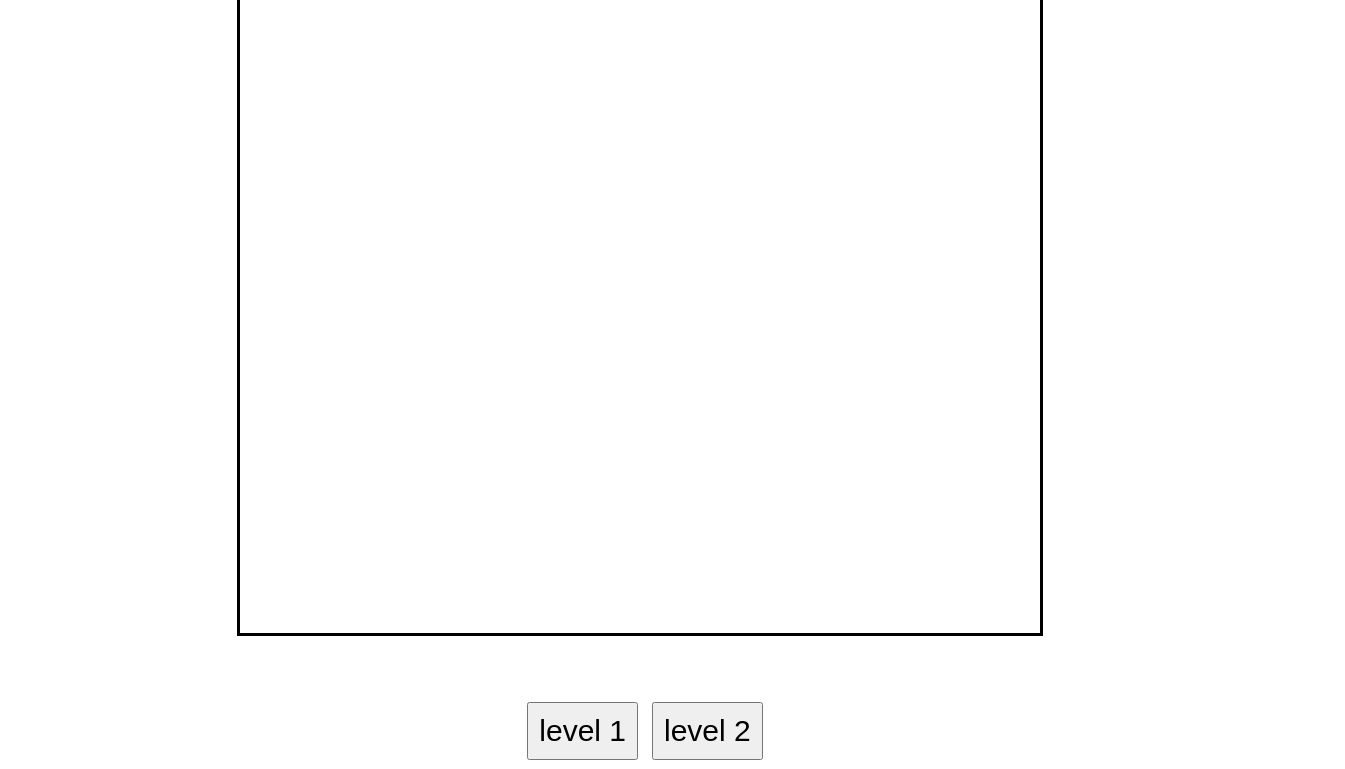
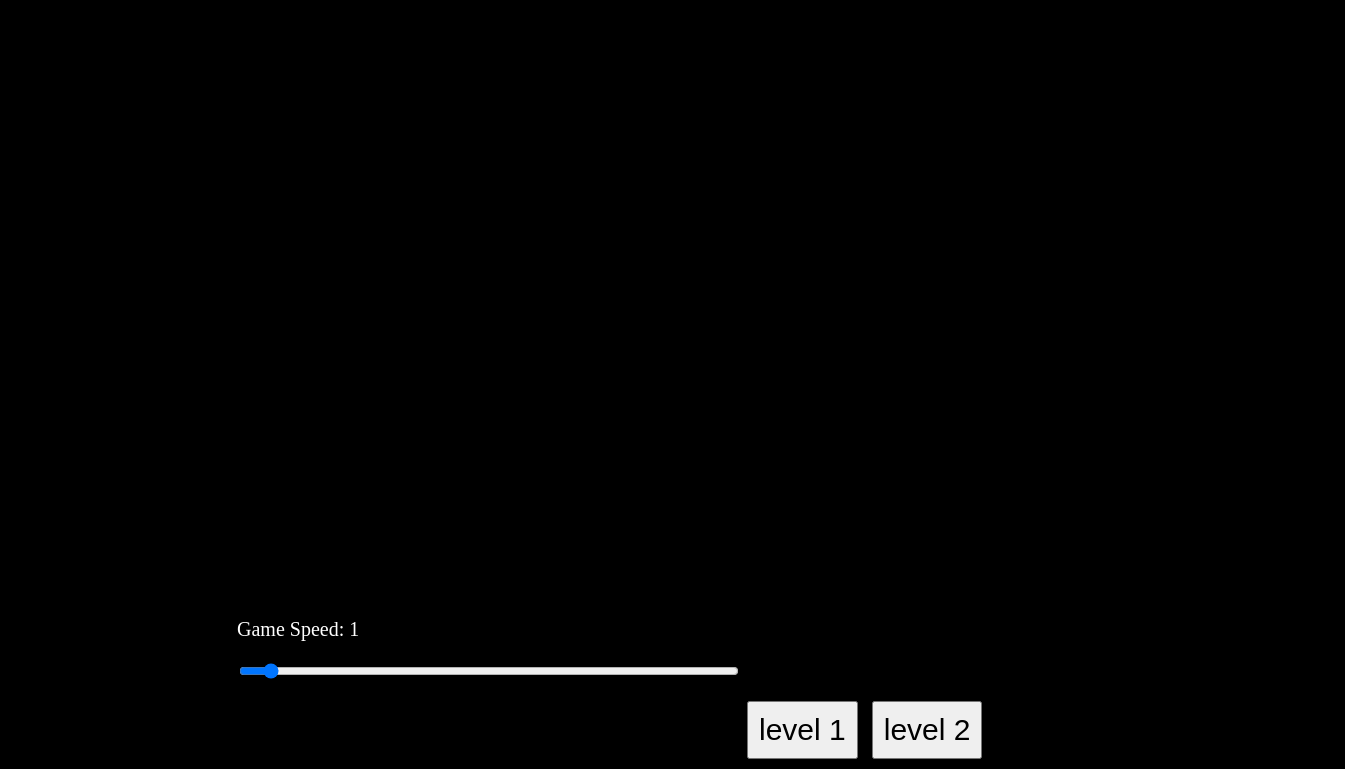
Before and after one commit to Florin12er/game-2, a plain HTML site: page index.html in a window 1280 px wide. Shown: the part 93-862 px from the top of the page, 1345 px wide, since content can reach past the window. Drawn offline with Linux system fonts and the light colour scheme.

Commit message:
add an button to change gamespeed and clean up the js code

```diff
--- a/app.js
+++ b/app.js
@@ -4,10 +4,14 @@ const ctx = canvas.getContext("2d");
 const CANVAS_WIDTH = (canvas.width = 800);
 let CANVAS_HEIGHT = (canvas.height = 700);
 
+let gameSpeed = 1;
 const levelOne = document.getElementById("level-one");
 const levelTwo = document.getElementById("level-two");
 
-let gameSpeed = 1;
+const slider = document.getElementById("slider");
+slider.value = gameSpeed;
+const showGameSpeed = document.getElementById("showGameSpeed");
+showGameSpeed.innerHTML = gameSpeed;
 
 // first background image
 
@@ -51,21 +55,24 @@ class Layer {
     this.y = 0;
     this.width = 2400;
     this.height = 700;
-    this.x2 = this.width;
     this.image = image;
     this.speedModifier = speedModifier;
     this.speed = gameSpeed * this.speedModifier;
   }
   update() {
     this.speed = gameSpeed * this.speedModifier;
-    if (this.x <= -this.width) this.x = this.width + this.x2 - this.speed;
-    if (this.x2 <= -this.width) this.x2 = this.width + this.x - this.speed;
+    if (this.x <= -this.width) this.x = 0;
     this.x = Math.floor(this.x - this.speed);
-    this.x2 = Math.floor(this.x2 - this.speed);
   }
   draw() {
     ctx.drawImage(this.image, this.x, this.y, this.width, this.height);
-    ctx.drawImage(this.image, this.x2, this.y, this.width, this.height);
+    ctx.drawImage(
+      this.image,
+      this.x + this.width,
+      this.y,
+      this.width,
+      this.height,
+    );
   }
 }
 const Layer1 = new Layer(backgroundLayer1, 0.2);
@@ -103,6 +110,11 @@ function animateTwo() {
   requestAnimationFrame(animateTwo);
 }
 
+slider.addEventListener("change", (e) => {
+  gameSpeed = e.target.value;
+  showGameSpeed.innerHTML = e.target.value;
+});
+
 levelOne.addEventListener("click", () => {
   animate();
 });
--- a/index.html
+++ b/index.html
@@ -10,6 +10,17 @@
     <h1>Game</h1>
     <canvas id="canvas1"></canvas>
     <nav>
+      <div id="container">
+        <p>Game Speed: <span id="showGameSpeed"></span></p>
+        <input
+          type="range"
+          min="0"
+          max="20"
+          value="5"
+          class="slider"
+          id="slider"
+        />
+      </div>
       <button id="level-one">level 1</button>
       <button id="level-two">level 2</button>
     </nav>
--- a/style.css
+++ b/style.css
@@ -3,10 +3,13 @@ body {
   padding: 0;
   display: grid;
   justify-content: center;
+  background: black;
+  color: white;
 }
 
 canvas {
-  position: absolute;
+  color: white;
+  position: relative;
   border: 3px solid black;
   width: 800px;
   height: 700px;
@@ -14,17 +17,31 @@ canvas {
   top: 47%;
   left: 50%;
 }
-
 button {
   position: relative;
   padding: 10px;
   font-size: 30px;
-  top: 670px;
+  left: 500px;
   margin-left: 10px;
+  bottom: 10px;
 }
 h1 {
+  margin: 20px;
   position: relative;
-  bottom: 22px;
   font-size: 50px;
-  left: 20%;
+  left: 40%;
 }
+
+#container {
+  position: absolute;
+  bottom: 10px;
+}
+
+input {
+  width: 500px;
+  margin-bottom: 18px;
+}
+
+div {
+  font-size: 20px;
+}
```
